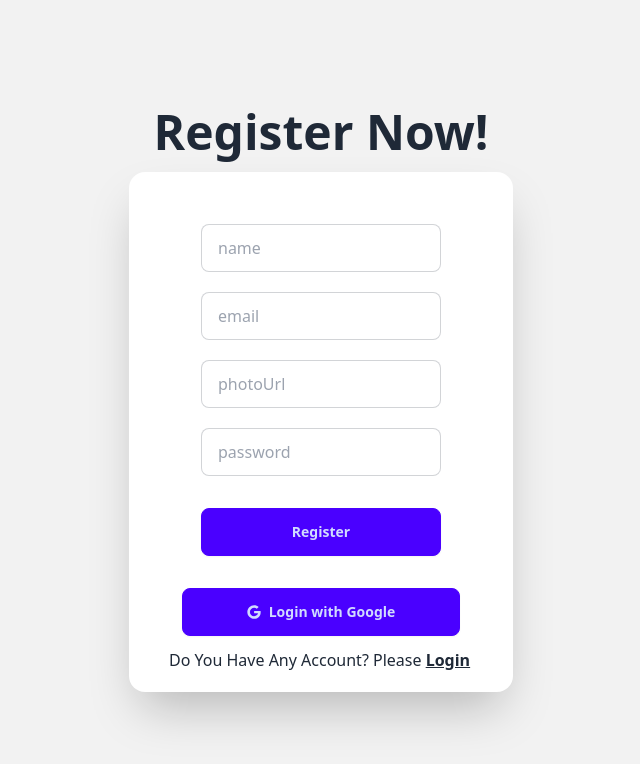
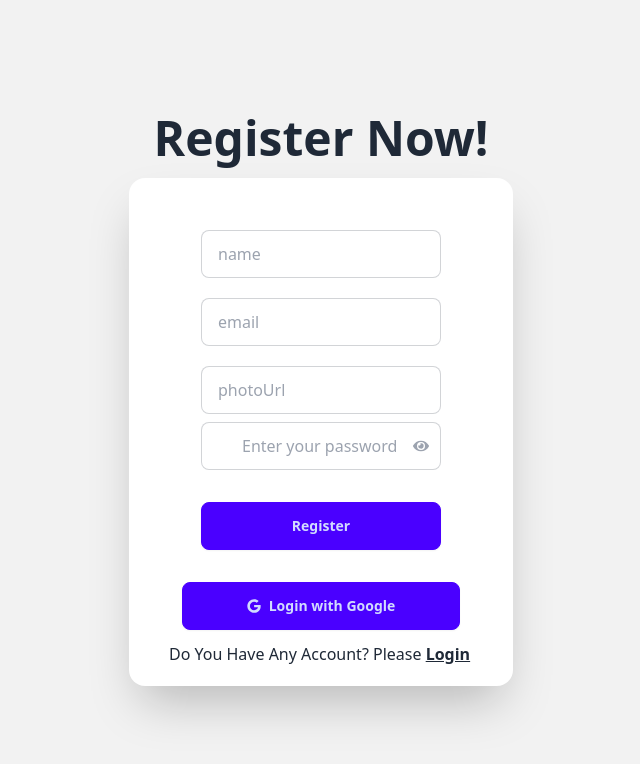
Before and after one commit to mithun950/visa-navigator-client-side, a React (Vite) app: page /register in a window 1280 px wide. Shown: the top 764 px of the page, without its empty margins (319-959 px from the left). Built offline with nearby package versions, Linux system fonts and the light colour scheme; no server answers.

Commit message:
icon toggole pass

```diff
--- a/src/Auth/Register.jsx
+++ b/src/Auth/Register.jsx
@@ -1,15 +1,21 @@
-import { useContext } from "react";
+import { useContext, useState } from "react";
 
 
 import { AuthContext } from "./AuthProvider";
 import { Link, useNavigate } from "react-router-dom";
 import auth from "./Firebase-init";
-import { FaGoogle } from "react-icons/fa";
+import { FaEye, FaEyeSlash, FaGoogle, FaLock } from "react-icons/fa";
 
 
 const Register = () => {
     const {registerWithPass,loginWithGoogle} = useContext(AuthContext)
    const navigate = useNavigate();
+   const [showPassword, setShowPassword] = useState(false);
+
+   const togglePasswordVisibility = () => {
+    setShowPassword(!showPassword);
+};
+
 
     const handleRegister = e => {
         e.preventDefault()
@@ -19,13 +25,21 @@ const Register = () => {
         const password = form.password.value;
         const photo = form.photo.value;
 
-        registerWithPass(email,password,photo)
+        if (!/[A-Z]/.test(password) ||  !/[a-z]/.test(password)) {
+          toast.error("Password must include at least one uppercase and one lowercase letter!");
+          return;
+      }
+
+
+
+
+        registerWithPass(email,password,photo,name)
         .then(result =>{
-           console.log(result.user)
 
-           const newUser = {name,email,photo}
 
-           console.log(newUser)
+           const newUser = {name,email,photo,name}
+
+
 
 
 
@@ -87,10 +101,26 @@ const Register = () => {
         </div>
         <div className="form-control">
 
-          <input type="password" placeholder="password" className="input input-bordered mt-3 " name="password" required />
-        </div>
+        <div className="relative">
+
+                            <input
+                                type={showPassword ? "text" : "password"}
+                                placeholder="Enter your password"
+                                className="input input-bordered w-full pl-10 pr-10"
+                                name='password'
+                               />
+
+                            <div
+                                className="absolute right-3 top-4 text-gray-400 cursor-pointer"
+                                onClick={togglePasswordVisibility}
+                            >
+                                {showPassword ? <FaEyeSlash /> : <FaEye />}
+                            </div>
+                        </div>
+
+                         </div>
         <div className="form-control mt-6">
-          <button className="btn btn-primary">Register</button>
+          <Link to="/" className="btn btn-primary">Register</Link>
         </div>
       </form>
       <div className="text-center">
```
